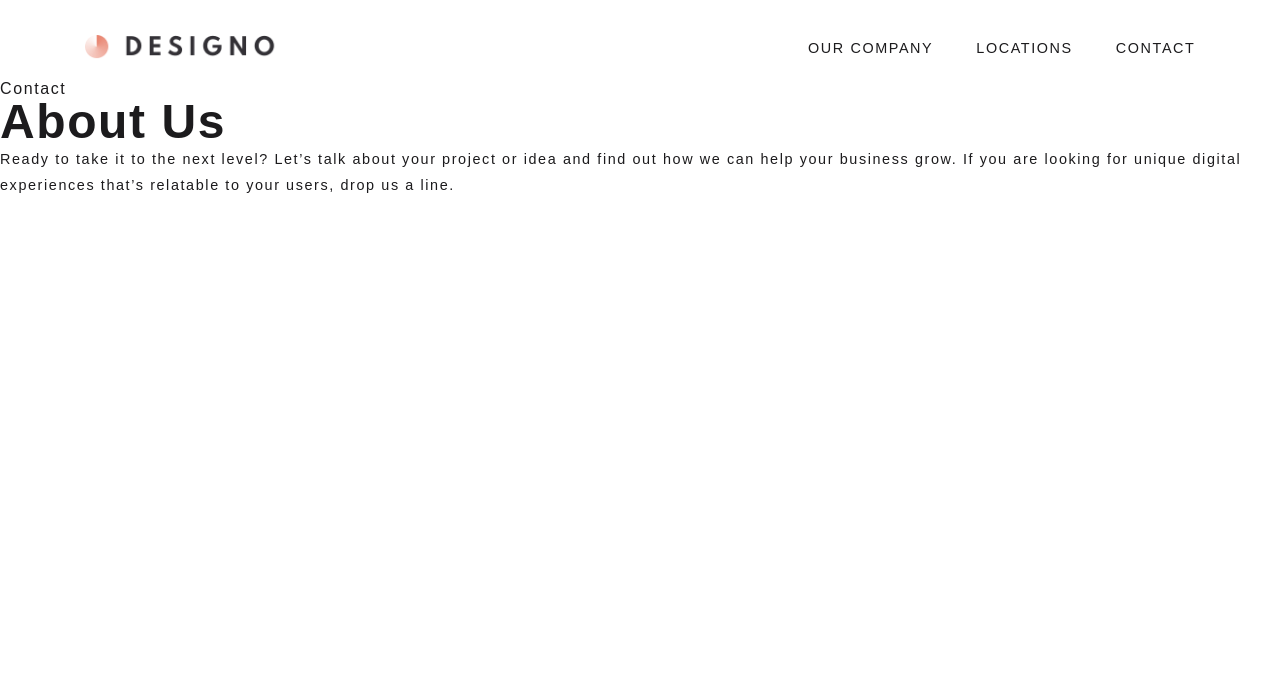
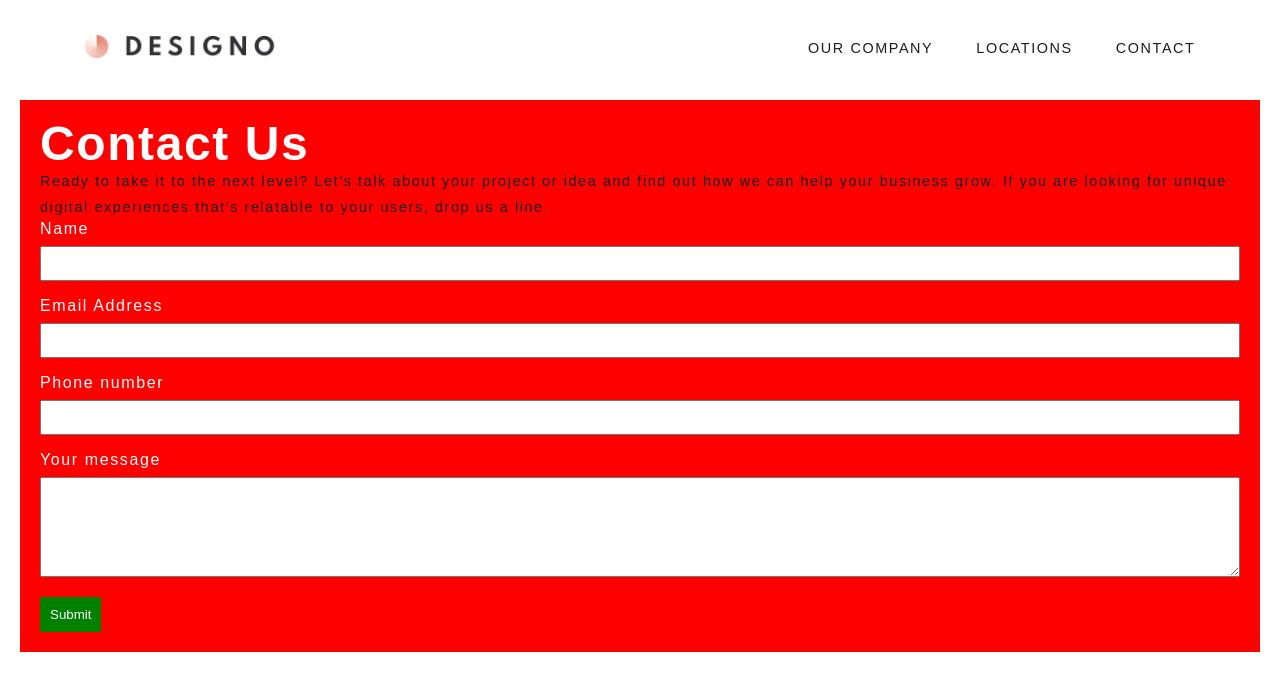
Before and after one commit to steamnp/bfd42, a React (Vite) app: page /contact in a window 1280 px wide. Shown: the top 690 px of the page. Built offline with nearby package versions, Linux system fonts and the light colour scheme.

Commit message:
UI updated for contacts page

```diff
--- a/src/pages/contact.tsx
+++ b/src/pages/contact.tsx
@@ -1,15 +1,65 @@
+import styled from "styled-components";
+
 function Contact() {
   return (
-    <div>
-      Contact<h1>About Us</h1>
+    <Container>
+      <h1>Contact Us</h1>
       <p>
         Ready to take it to the next level? Let’s talk about your project or
         idea and find out how we can help your business grow. If you are looking
         for unique digital experiences that’s relatable to your users, drop us a
         line.
       </p>
-    </div>
+      <Label htmlFor="name">Name</Label>
+      <Input type="text" id="name" />
+
+      <Label htmlFor="email">Email Address</Label>
+      <Input type="email" id="email" />
+
+      <Label htmlFor="phone">Phone number</Label>
+      <Input type="tel" id="phone" />
+
+      <Label htmlFor="message">Your message</Label>
+      <TextArea id="message" />
+
+      <Button>Submit</Button>
+    </Container>
   );
 }
 
+const Container = styled.div`
+  background-color: red;
+  margin: 20px;
+  padding: 20px;
+  color: white;
+`;
+
+const Label = styled.label`
+  display: block;
+  margin-bottom: 8px;
+`;
+
+const Input = styled.input`
+  width: 100%;
+  padding: 8px;
+  margin-bottom: 16px;
+  box-sizing: border-box;
+`;
+
+const TextArea = styled.textarea`
+  width: 100%;
+  height: 100px;
+  padding: 8px;
+  margin-bottom: 16px;
+  box-sizing: border-box;
+`;
+
+const Button = styled.button`
+  background-color: green;
+  color: white;
+  padding: 10px;
+  cursor: pointer;
+  border: none;
+`;
+
 export default Contact;
```
Also changed, not shown: src/common/footer/footer.style.ts (+3 -5 lines), src/common/footer/footer.tsx (+4 -3 lines), src/common/header/header.style.ts (+14 -14 lines), src/common/header/header.tsx (+24 -8 lines).
